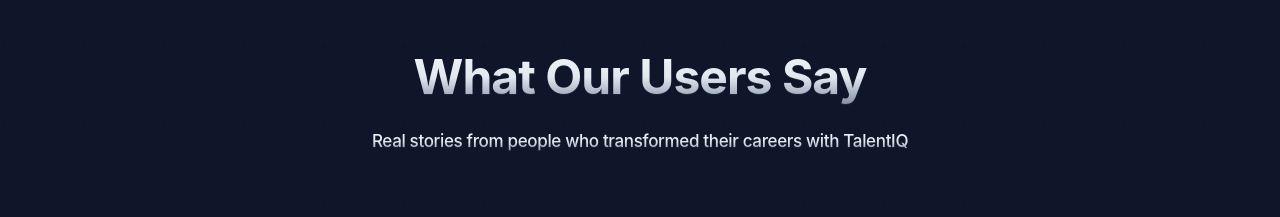
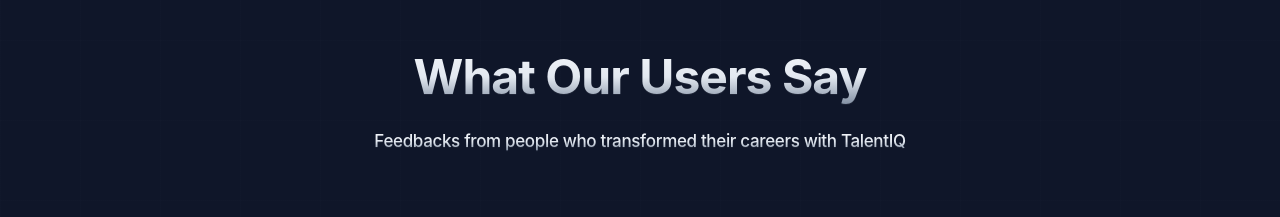
Before and after one commit to Emmanuel-N-C/TalentIQ, a React (Vite) app in the folder Frontend/: page / in a window 1280 px wide. Shown: the part 4440-4657 px from the top of the page. Built offline with nearby package versions, Linux system fonts and the light colour scheme; no server answers; what @ai-sdk/groq would draw is missing.

Commit message:
Refactor new landing page

```diff
--- a/Frontend/src/pages/public/LandingNew.jsx
+++ b/Frontend/src/pages/public/LandingNew.jsx
@@ -755,7 +755,7 @@
             What Our Users Say
           </h2>
           <p className="text-[15px] sm:text-[17px] text-slate-400 font-[500] max-w-2xl mx-auto mb-4 tracking-[-0.02em] text-transparent bg-clip-text bg-gradient-to-b from-slate-50 via-slate-200 to-slate-500 drop-shadow-[0_1px_0_rgba(255,255,255,0.06)]">
-            Real stories from people who transformed their careers with TalentIQ
+            Feedbacks from people who transformed their careers with TalentIQ
           </p>
         </motion.div>
 
```
